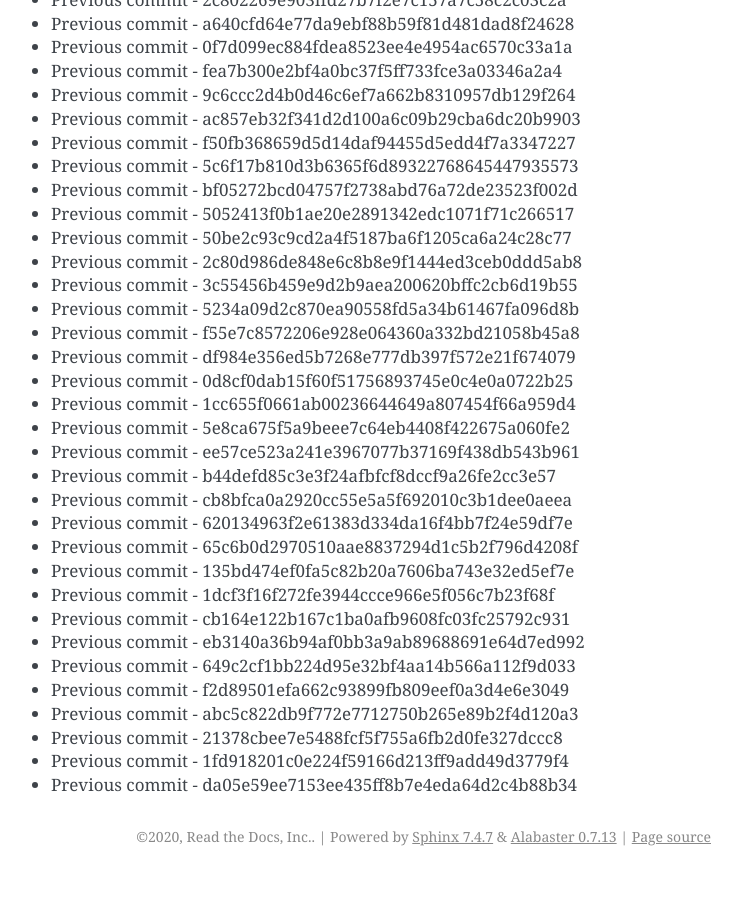
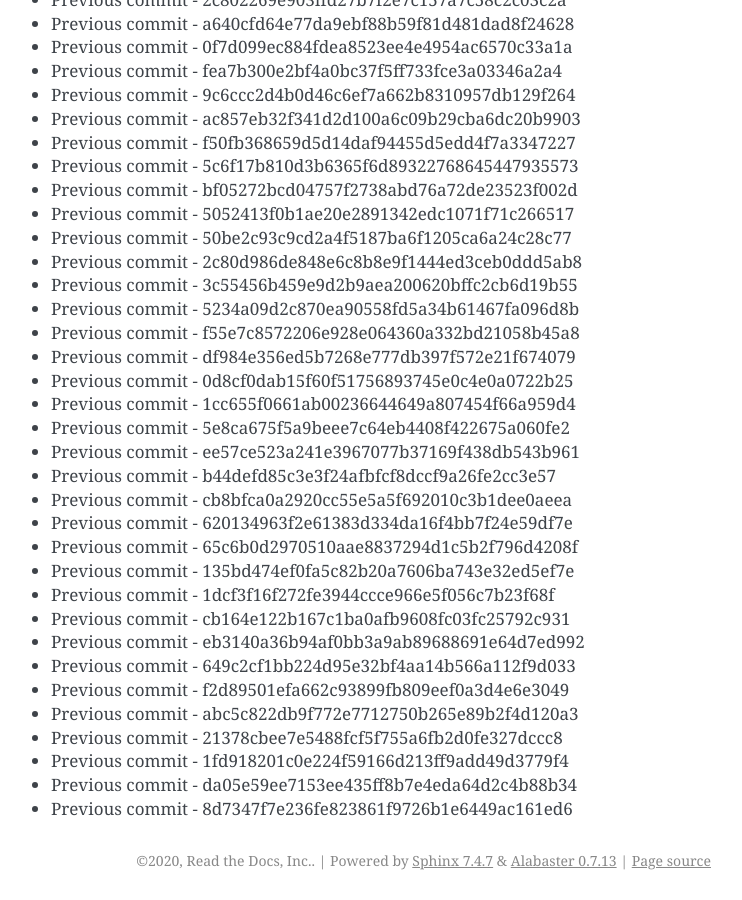
Before and after one commit to readthedocs/rtd-git-stresstest, a Sphinx documentation site: the page built from docs/updates.rst, in a window 1280 px wide and 900 px high, scrolled down 19479 px. Shown: the whole window, without its empty margins (399-1141 px from the left). Built offline with Sphinx 7.4.7, drawn with Linux system fonts in a browser that asks for light colours; before the commit the page ends 20355 px from its top, so only the background shows below that.

Commit message:
Generating commit from previous: 8d7347f7e236fe823861f9726b1e6449ac161ed6

```diff
--- a/docs/updates.rst
+++ b/docs/updates.rst
@@ -850,3 +850,4 @@ It can be tested for any performance characteristics.
 * Previous commit - 21378cbee7e5488fcf5f755a6fb2d0fe327dccc8
 * Previous commit - 1fd918201c0e224f59166d213ff9add49d3779f4
 * Previous commit - da05e59ee7153ee435ff8b7e4eda64d2c4b88b34
+* Previous commit - 8d7347f7e236fe823861f9726b1e6449ac161ed6
```
